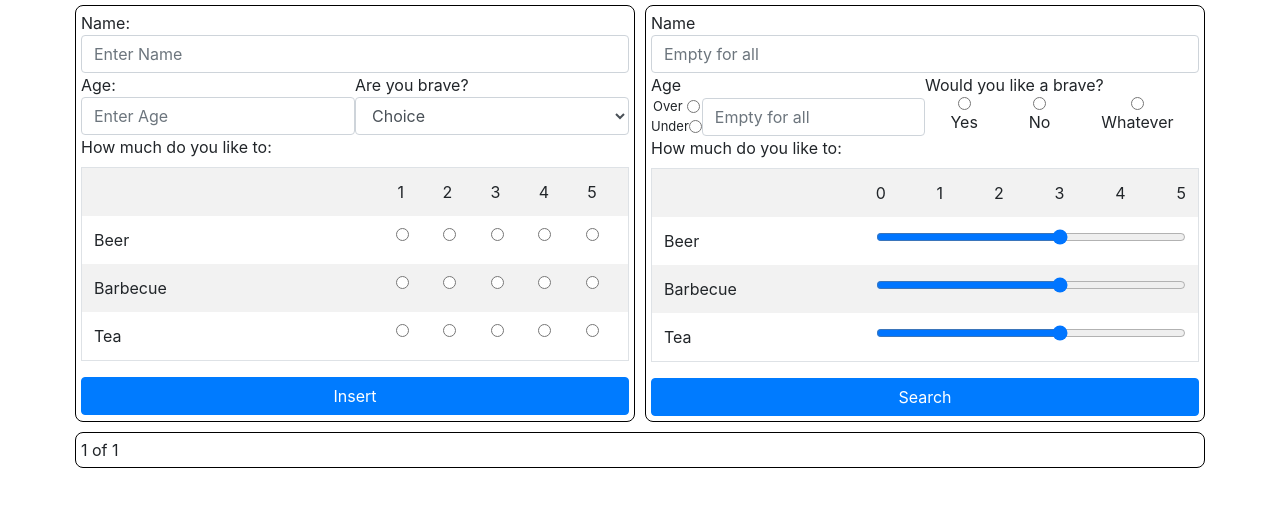
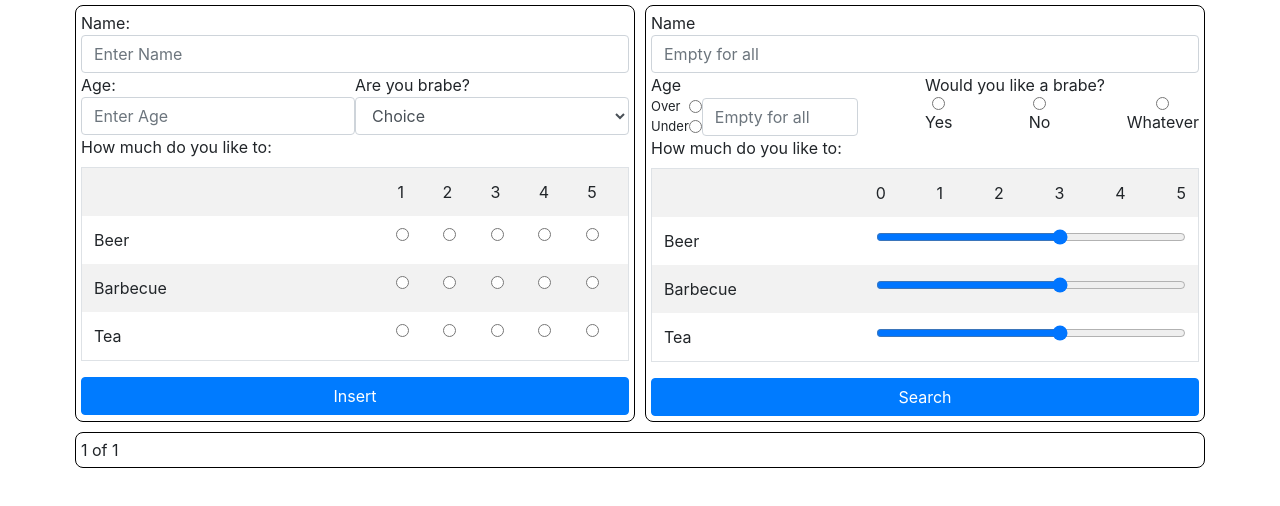
Before and after one commit to SanCunha/MERN, a React (Create React App) app in the folder frontend/: page / in a window 1280 px wide. Shown: the top 506 px of the page. Built offline with nearby package versions, Linux system fonts and the light colour scheme.

Commit message:
Front Final v1.0

```diff
--- a/frontend/src/App.js
+++ b/frontend/src/App.js
@@ -21,8 +21,8 @@ const App = () => {
                                         <Form.Label>Age:</Form.Label>
                                         <Form.Control type="text" placeholder="Enter Age" />
                                     </Form.Group>
-                                    <Form.Group as={Col} controlId="formGridBrave">
-                                        <Form.Label>Are you brave?</Form.Label>
+                                    <Form.Group as={Col} controlId="formGridBrabe">
+                                        <Form.Label>Are you brabe?</Form.Label>
                                         <Form.Control as="select">
                                             <option>Choice</option>
                                             <option>Yes</option>
@@ -153,12 +153,12 @@ const App = () => {
                                                 </div>
                                             </div>
                                             <div>
-                                                <Form.Control type="text" placeholder="Empty for all" />
+                                                <Form.Control type="text" placeholder="Empty for all" style={{width: 70 + '%'}} />
                                             </div>
                                         </div>
                                     </Form.Group>
-                                    <Form.Group as={Col} controlId="formGridBrave" style={{paddingLeft: 5 + 'px !important'}}>
-                                        <Form.Label>Would you like a brave?</Form.Label>
+                                    <Form.Group as={Col} controlId="formGridBrabe" style={{paddingLeft: 5 + 'px !important'}}>
+                                        <Form.Label>Would you like a brabe?</Form.Label>
                                         <div className="itens-inline">
                                             <div>
                                                 <Form.Check type="radio" aria-label="radio 1" />
--- a/frontend/src/index.css
+++ b/frontend/src/index.css
@@ -93,6 +93,6 @@ legend {
 
 .itens-inline {
     display: flex;
-    justify-content: space-around;
+    justify-content: space-between;
     align-items: center;
 }
```
